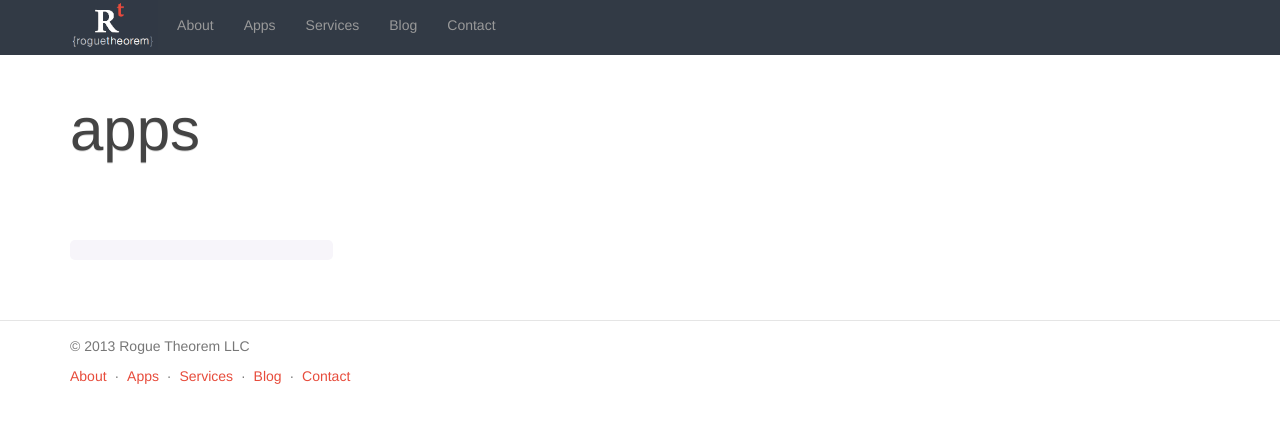
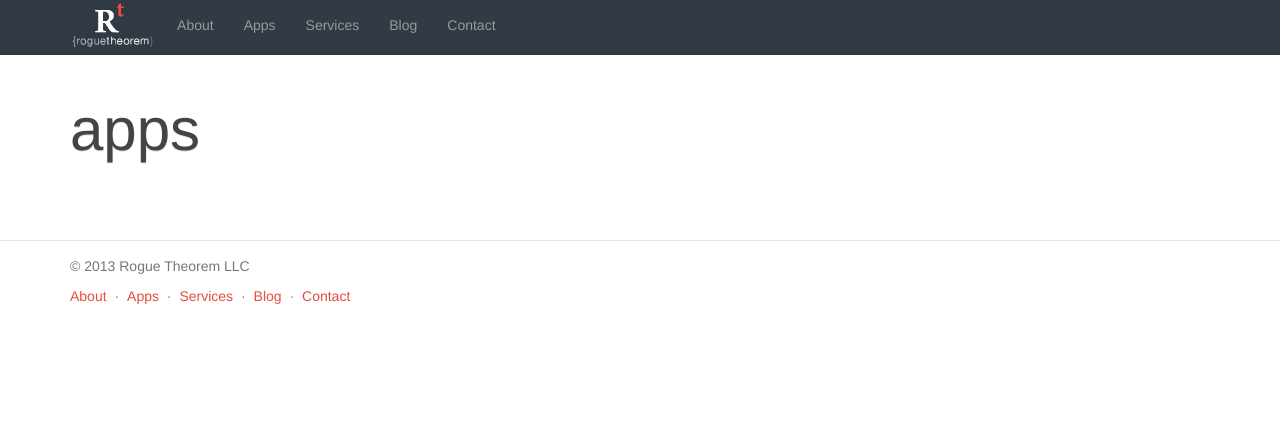
Before and after one commit to benjsto/RogueTheorem, a Jekyll site: the page built from apps.html, in a window 1280 px wide. Shown: the top 423 px of the page. Built offline with Jekyll 4.4.1, drawn with Linux system fonts in a browser that asks for light colours; Markdown is read by kramdown in place of the engine named in the settings; comment, search, counter and statistics services are not loaded.

Commit message:
Update titles.

```diff
--- a/_includes/header.html
+++ b/_includes/header.html
@@ -5,10 +5,10 @@
 
 
 <title>
-  {% if page.title == "Bootstrap" %}
-    {{ page.title }}
+  {% if page.title == "Home" %}
+    Rogue Theorem
   {% else if %}
-    {{ page.title }} &middot; Bootstrap
+    {{ page.title }} &middot; Rogue Theorem
   {% endif %}
 </title>
 
--- a/_layouts/default.html
+++ b/_layouts/default.html
@@ -17,32 +17,6 @@
         <h1>{{ page.title }}</h1>
         <p>{{ page.lead }}</p>
       </div>
-    </div>
-
-    <div class="container bs-docs-container">
-      <div class="row">
-        <div class="col-md-3">
-          <div class="bs-sidebar hidden-print" role="complementary">
-            <ul class="nav bs-sidenav">
-              {% if page.slug == "getting-started" %}
-                {% include nav-getting-started.html %}
-              {% elsif page.slug == "css" %}
-                {% include nav-css.html %}
-              {% elsif page.slug == "components" %}
-                {% include nav-components.html %}
-              {% elsif page.slug == "js" %}
-                {% include nav-javascript.html %}
-              {% elsif page.slug == "customize" %}
-                {% include nav-customize.html %}
-              {% endif %}
-            </ul>
-          </div>
-        </div>
-        <div class="col-md-9" role="main">
-          {{ content }}
-        </div>
-      </div>
-
     </div>
 
     <!-- Footer
--- a/index.html
+++ b/index.html
@@ -1,6 +1,6 @@
 ---
 layout: home
-title: Bootstrap
+title: Home
 base_url: "./"
 ---
 
```
